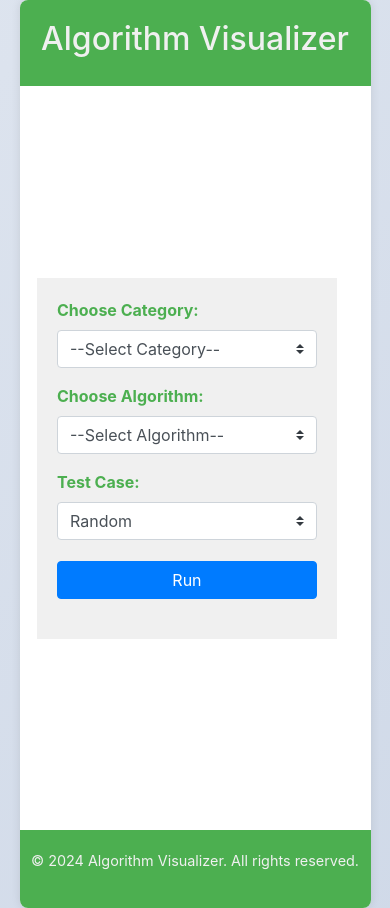
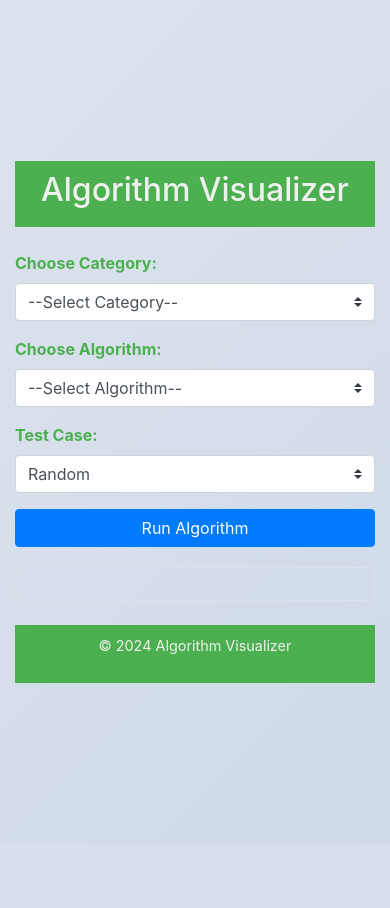
Before and after one commit to Shivam08IITKGP/Algorithm_Visualizer, a Flask app: page / in a window 390 px wide. After the commit the page ends 683 px from the top, so only its background shows below. Run offline with Flask 3, Linux system fonts and the light colour scheme; some libraries are stand-ins or nearby versions.

Commit message:
Made Mobile Supported CSS

```diff
--- a/static/styles.css
+++ b/static/styles.css
@@ -51,6 +51,7 @@
     overflow: hidden;
     background: #fff;
 }
+
 header, footer {
     background: #4CAF50;
     color: #f0f0f0 !important;  /* Light Gray */
@@ -65,6 +66,7 @@
 footer p {
     color: #f0f0f0 !important;  /* Light Gray */
 }
+
 h2 {
     font-size: 2rem;
     color: #4CAF50;
@@ -249,3 +251,39 @@
 textarea::placeholder {
     white-space: pre-wrap; /* Allows for line breaks in placeholder text */
 }
+
+/* Media Queries for Responsive Design */
+@media (max-width: 768px) {
+    .container {
+        flex-direction: column;
+    }
+
+    .left, .right {
+        width: 100%;
+        margin: 0;
+        padding: 10px;
+    }
+
+    .right {
+        margin-top: 20px;
+    }
+}
+
+@media (max-width: 576px) {
+    header, footer {
+        padding: 10px 0;
+    }
+
+    .wrapper {
+        width: 100%;
+    }
+
+    h2 {
+        font-size: 1.5rem;
+    }
+
+    .btn {
+        font-size: 1rem;
+        padding: 8px;
+    }
+}
--- a/templates/index.html
+++ b/templates/index.html
@@ -2,6 +2,7 @@
 <html lang="en">
 <head>
     <meta charset="UTF-8">
+    <meta name="viewport" content="width=device-width, initial-scale=1, shrink-to-fit=no">
     <title>Algorithm Visualizer</title>
     <link rel="stylesheet" href="{{ url_for('static', filename='styles.css') }}">
     <!-- Add Bootstrap CSS -->
@@ -13,12 +14,12 @@
     <script src="https://stackpath.bootstrapcdn.com/bootstrap/4.5.2/js/bootstrap.min.js"></script>
 </head>
 <body>
-<div class="wrapper">
-    <header>
+<div class="container">
+    <header class="text-center my-4">
         <h2>Algorithm Visualizer</h2>
     </header>
-    <main class="container {% if request.path == '/' %} home-mode{% elif request.path=='/run' %}run-mode{% endif %}">
-        <section class="left {% if not filename %}full-width{% endif %}">
+    <div class="row">
+        <section class="col-md-4">
             <form action="/run" method="post">
                 <div class="form-group">
                     <label for="algorithm-category">Choose Category:</label>
@@ -27,134 +28,39 @@
                         <option value="graph">Graph</option>
                         <option value="strings">Strings</option>
                         <option value="sorting">Sorting</option>
-                        <option value="dynamic_programming">Dynamic Programming</option>
-                        <option value="trees">Trees</option>
+                        <option value="dynamic">Dynamic Programming</option>
                     </select>
                 </div>
                 <div class="form-group">
                     <label for="algorithm">Choose Algorithm:</label>
-                    <select name="algorithm" id="algorithm" class="custom-select">
+                    <select id="algorithm" name="algorithm" class="custom-select">
                         <option value="">--Select Algorithm--</option>
-                        <!-- Options will be populated dynamically -->
                     </select>
                 </div>
                 <div class="form-group">
-                    <label for="test_case">Test Case:</label>
-                    <select name="test_case" id="test_case" class="custom-select" onchange="toggleCustomInput()">
-                        <option value="Random">Random</option>
-                        <option value="Custom">Custom</option>
+                    <label for="test-case">Test Case:</label>
+                    <select id="test-case" name="test-case" class="custom-select" onchange="toggleCustomInputBox()">
+                        <option value="random">Random</option>
+                        <option value="custom">Custom</option>
                     </select>
                 </div>
-
-                <div class="form-group" id="custom-input-box" style="display: none;">
-                    <label for="custom_input">Custom Input:</label>
-                    <textarea name="custom_input" id="custom_input" rows="5" cols="30"
-                              placeholder="For Dijkstra, Kruskal, Prim:&#10;Write Directed or Undirected&#10;write the edges in this format (u v w)&#10;For other graph algorithms:&#10;Write Directed or Undirected&#10;write the edges in this format (u v)&#10;For strings and arrays:&#10;Just write the string or array&#10;For 0/1 and duplicate knapsack DP:&#10;write the weights array&#10;newline the profit array&#10;newline the capacity"
-                              class="form-control"
-                              onfocus="removePlaceholder()" onblur="addPlaceholder()"></textarea>
+                <div id="custom-input-box" class="form-group" style="display: none;">
+                    <label for="custom_input">Enter Custom Input:</label>
+                    <textarea id="custom_input" name="custom_input" class="form-control" placeholder="Enter custom input here..."></textarea>
                 </div>
-
-                <button type="submit" class="btn btn-primary">Run</button>
+                <button type="submit" class="btn btn-primary btn-block">Run Algorithm</button>
             </form>
-
-            <div class="distances">
-                {% if distances %}
-                <h3>Minimum Distances from Source Node</h3>
-                <ul>
-                    {% for node, distance in distances.items() %}
-                    <li>Node {{ node }}: {% if distance != inf %}{{ distance|int }}{% else %}Infinity{% endif %}</li>
-                    {% endfor %}
-                </ul>
-                {% endif %}
-                {% if traversal_order %}
-                <h3>Traversal Order</h3>
-                <ul>
-                    <li>{{ traversal_order|join(' -> ') }}</li>
-                </ul>
-                {% endif %}
-                {% if sorted_array %}
-                <h3>Sorted Array</h3>
-                <ul>
-                    <li>{{ sorted_array|join(', ') }}</li>
-                </ul>
-                {% endif %}
-                {% if mst %}
-                <h3>Minimum Spanning Tree (MST)</h3>
-                <ul>
-                    {% for edge in mst %}
-                    <li>{{ edge[0] }} -- {{ edge[1] }} : {{ edge[2] }}</li>
-                    {% endfor %}
-                </ul>
-                {% endif %}
-                {% if max_value %}
-                <h3>Maximum Knapsack Value</h3>
-                <ul>
-                    <li>{{ max_value }}</li>
-                </ul>
-                {% endif %}
-                {% if level_order %}
-                <h3>Tree Level Order Traversal</h3>
-                <ul>
-                    <li>{{ level_order|join(' -> ') }}</li>
-                </ul>
-                {% endif %}
-                {% if bridges %}
-                <h3>Bridges</h3>
-                <ul>
-                    {% for bridge in bridges %}
-                    <li>{{ bridge[0] }} -- {{ bridge[1] }}</li>
-                    {% endfor %}
-                </ul>
-                {% endif %}
-                {% if ap %}
-                <h3>Articulation Points</h3>
-                <ul>
-                    {% for point in ap %}
-                    <li>{{ point }}</li>
-                    {% endfor %}
-                </ul>
-                {% endif %}
-                {% if z_array %}
-                <h3>Z Array</h3>
-                <ul>
-                    <li>{{ z_array|join(', ') }}</li>
-                </ul>
-                {% endif %}
-                {% if prefix_array  %}
-                <h3>Prefix Array</h3>
-                <ul>
-                    <li>{{ prefix_array|join(', ') }}</li>
-                </ul>
-                {% endif %}
-                {% if algorithm == 'Longest Common Subsequence' %}
-                <h3>Longest Common Subsequence</h3>
-                <ul>
-                    <li>{{ s }}</li>
-                </ul>
-                {% endif %}
-                {% if algorithm == 'Longest Palindromic Subsequence' %}
-                <h3>Longest Palindromic Subsequence</h3>
-                <ul>
-                    <li>{{ s }}</li>
-                </ul>
-                {% endif %}
-                {% if algorithm == 'Longest Common Substring' %}
-                <h3>Longest Common Substring</h3>
-                <ul>
-                    <li>{{ s }}</li>
-                </ul>
+        </section>
+        <section class="col-md-8">
+            <div id="visualization" class="border rounded p-3">
+                {% if gif_path %}
+                <img src="{{ url_for('static', filename=gif_path) }}" alt="Algorithm Visualization" class="img-fluid">
                 {% endif %}
             </div>
         </section>
-        {% if filename is not none %}
-        <section class="right">
-            <h2>{{ algorithm }}</h2>
-            <img src="{{ url_for('static', filename=filename) }}?t={{ timestamp }}" alt="Algorithm Visualization" class="visualization">
-        </section>
-        {% endif %}
-    </main>
-    <footer>
-        <p>&copy; 2024 Algorithm Visualizer. All rights reserved.</p>
+    </div>
+    <footer class="text-center my-4">
+        <p>&copy; 2024 Algorithm Visualizer</p>
     </footer>
 </div>
 </body>
```
